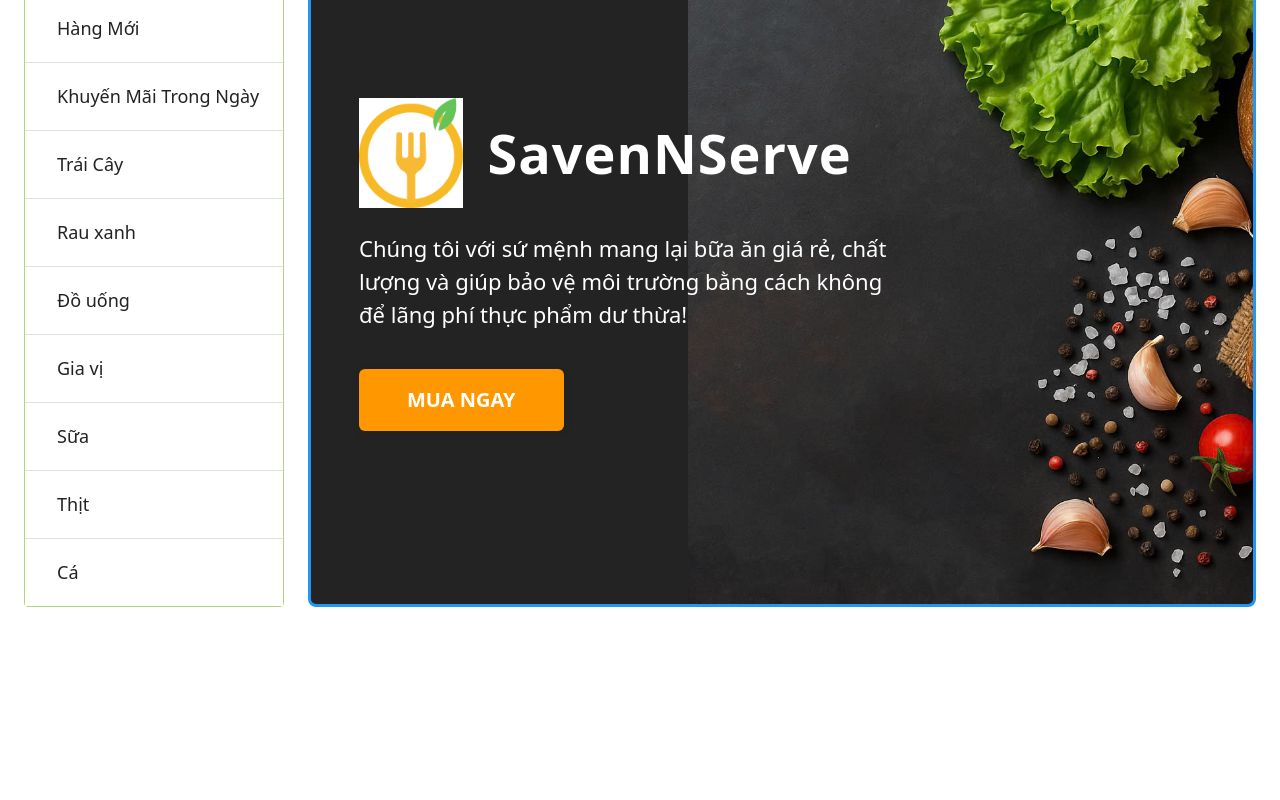
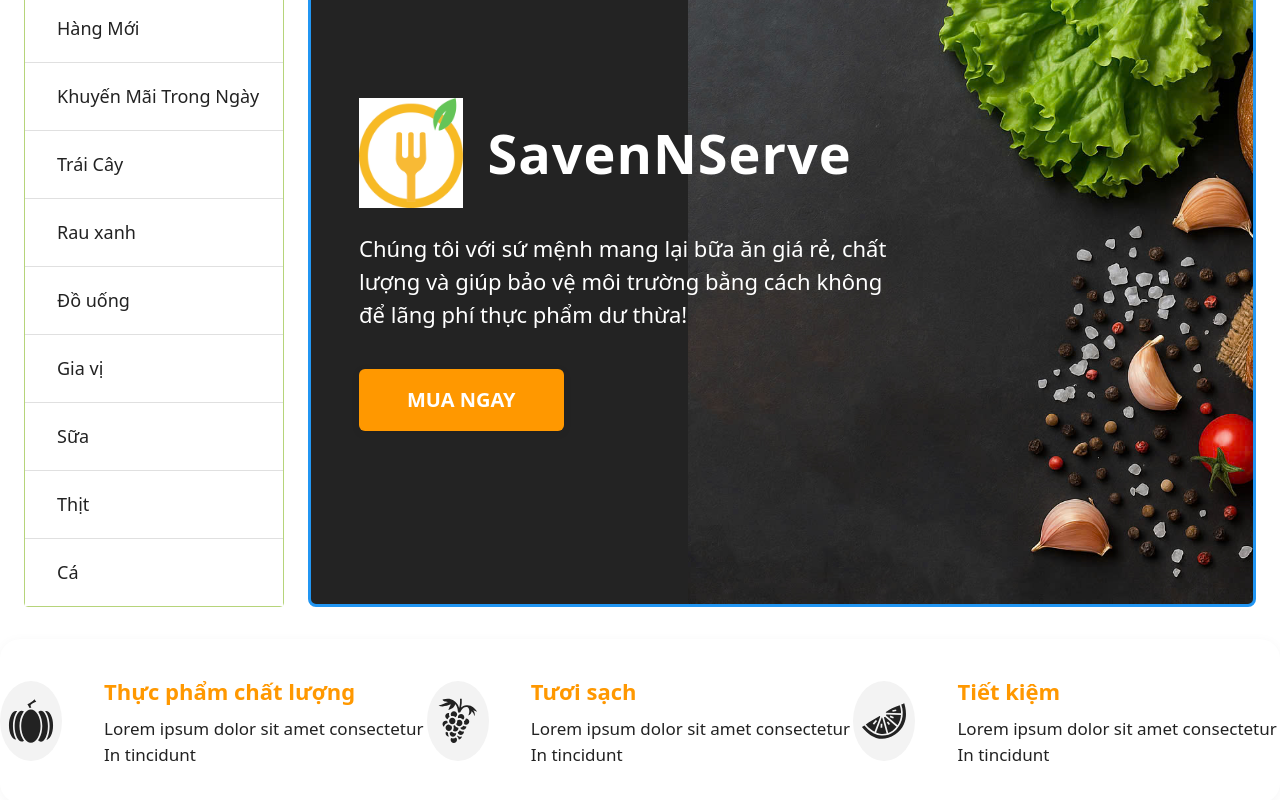
Before and after one commit to thaibao02/saven-serve, a React (Create React App) app: page / in a window 1280 px wide. Shown: the part 214-1014 px from the top of the page. Before the commit the page ends 841 px from the top, so only its background shows below. Built offline with nearby package versions, Linux system fonts and the light colour scheme.

Commit message:
update home page

```diff
--- a/src/Pages/Home/Home.css
+++ b/src/Pages/Home/Home.css
@@ -109,3 +109,41 @@
   gap: 24px;
   margin-bottom: 24px;
 }
+
+.feature-section {
+  margin: 32px 0 0 0;
+  background: #fff;
+  border-radius: 20px;
+  display: flex;
+  justify-content: space-around;
+  align-items: center;
+  padding: 36px 0 36px 0;
+  box-shadow: 0 2px 12px rgba(0,0,0,0.04);
+}
+.feature-item {
+  display: flex;
+  align-items: center;
+  gap: 24px;
+  min-width: 340px;
+}
+.feature-icon-bg {
+  background: #f3f3f3;
+  border-radius: 50%;
+  width: 80px;
+  height: 80px;
+  display: flex;
+  align-items: center;
+  justify-content: center;
+  margin-right: 18px;
+}
+.feature-title {
+  color: #ff9800;
+  font-size: 22px;
+  font-weight: bold;
+  margin-bottom: 8px;
+}
+.feature-desc {
+  color: #222;
+  font-size: 17px;
+  font-weight: 400;
+}
--- a/src/Pages/Home/index.js
+++ b/src/Pages/Home/index.js
@@ -2,6 +2,7 @@
 import banner from '../../Assets/banner.jpg';
 import logo2 from '../../Assets/logo2.jpg';
 import './Home.css';
+import { GiPumpkin, GiGrapes, GiOrangeSlice } from 'react-icons/gi';
 
 const categories = [
   'Khuyến Mãi',
@@ -18,6 +19,7 @@
 
 const Home = () => {
   return (
+    <div>
       <div className="home-container">
         <div className="sidebar">
           {categories.map((cat, idx) => (
@@ -38,6 +40,34 @@
           </div>
         </div>
       </div>
+
+      {/* Section 3 cột */}
+      <div className="feature-section">
+        <div className="feature-item">
+          <div className="feature-icon-bg"><GiPumpkin size={48} color="#222" /></div>
+          <div>
+            <div className="feature-title">Thực phẩm chất lượng</div>
+            <div className="feature-desc">Lorem ipsum dolor sit amet consectetur In tincidunt</div>
+          </div>
+        </div>
+        <div className="feature-item">
+          <div className="feature-icon-bg"><GiGrapes size={48} color="#222" /></div>
+          <div>
+            <div className="feature-title">Tươi sạch</div>
+            <div className="feature-desc">Lorem ipsum dolor sit amet consectetur In tincidunt</div>
+          </div>
+        </div>
+        <div className="feature-item">
+          <div className="feature-icon-bg"><GiOrangeSlice size={48} color="#222" /></div>
+          <div>
+            <div className="feature-title">Tiết kiệm</div>
+            <div className="feature-desc">Lorem ipsum dolor sit amet consectetur In tincidunt</div>
+          </div>
+        </div>
+      </div>
+
+
+    </div>
   );
 }
 
```
Lines whose indentation alone changed are shown as unchanged.
